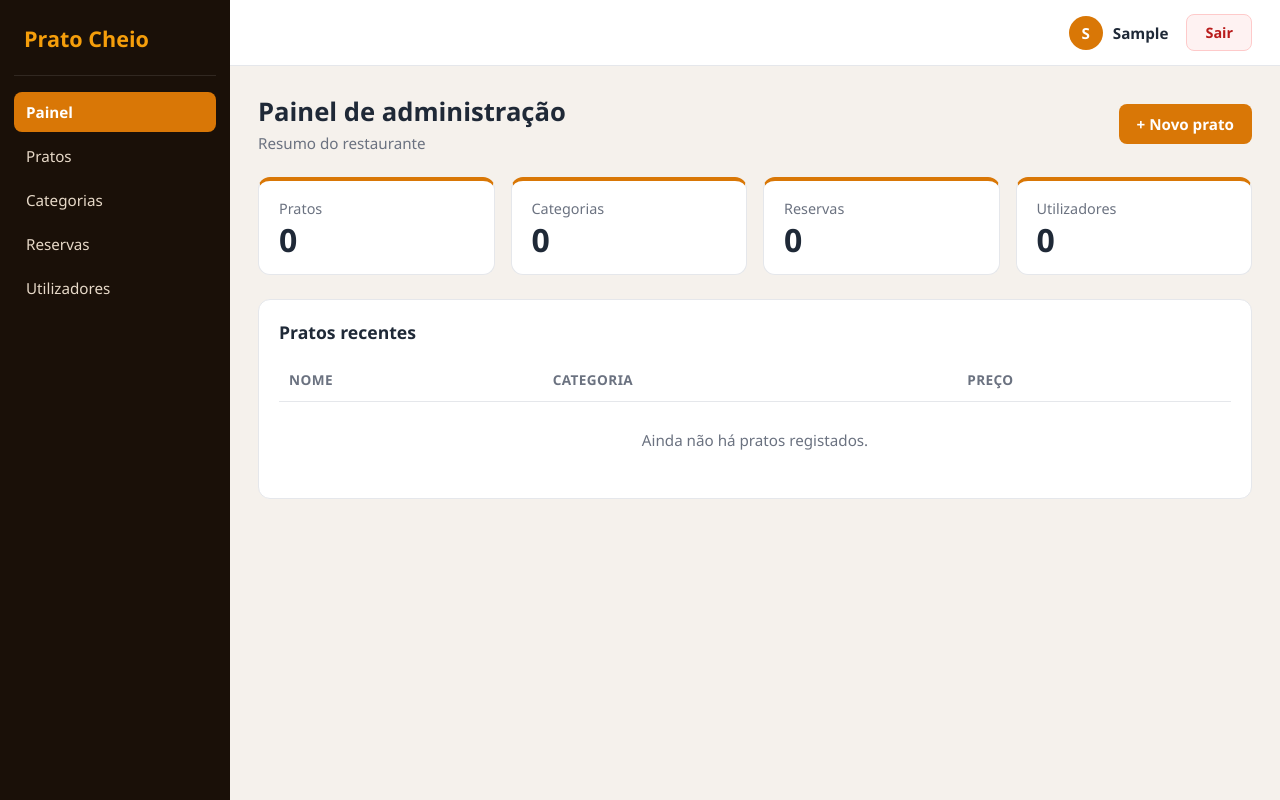
After one commit to kendallcardoso/restaurante, a Django app: page /admin/painel/ in a window 1280 px wide. The commit adds this page. Run offline with Django 5.2, Linux system fonts and the light colour scheme; the visitor is signed in with stand-in values (Sample User, id 1).

Commit message:
Adiciona login por email e painel de administração

```diff
--- a/root/settings.py
+++ b/root/settings.py
@@ -109,7 +109,7 @@ USE_TZ = True
 
 # Static files (CSS, JavaScript, Images)
 # https://docs.djangoproject.com/en/6.1/howto/static-files/
-
+LOGIN_URL = 'login'
 STATIC_URL = 'static/'
 STATIC_ROOT = BASE_DIR / 'staticfiles'
 MEDIA_URL = "/media/"
--- a/root/urls.py
+++ b/root/urls.py
@@ -6,8 +6,7 @@ from django.conf.urls.static import static
 from users import urls
 from Restaurante import urls
 urlpatterns = [
-    path('admin/', admin.site.urls),
-    path('login', include("users.urls")),
+    path('admin/', include("users.urls")),
     path("", include("Restaurante.urls"))
 ]
 if settings.DEBUG:
--- /dev/null
+++ b/users/static/users/css/admin.css
@@ -0,0 +1,321 @@
+/* ===== Painel de administração: Prato Cheio ===== */
+
+:root {
+    --bg-page: #f5f1ec;
+    --bg-side: #1a1008;
+    --side-text: #e7d9c8;
+    --card: #ffffff;
+    --text: #1f2937;
+    --muted: #6b7280;
+    --border: #e5e7eb;
+    --accent: #d97706;
+    --accent-dark: #b45309;
+    --danger: #b91c1c;
+    --danger-bg: #fef2f2;
+    --side-width: 230px;
+}
+
+* {
+    box-sizing: border-box;
+    margin: 0;
+    padding: 0;
+}
+
+body {
+    font-family: "Segoe UI", system-ui, -apple-system, Roboto, Arial, sans-serif;
+    color: var(--text);
+    background: var(--bg-page);
+    min-height: 100vh;
+}
+
+/* ---------- Estrutura ---------- */
+.layout {
+    display: flex;
+    min-height: 100vh;
+}
+
+.content {
+    flex: 1;
+    min-width: 0; /* deixa a tabela fazer scroll sem alargar a página */
+    display: flex;
+    flex-direction: column;
+}
+
+/* ---------- Menu lateral ---------- */
+.sidebar {
+    width: var(--side-width);
+    flex-shrink: 0;
+    background: var(--bg-side);
+    color: var(--side-text);
+    padding: 24px 14px;
+}
+
+.sidebar-brand {
+    font-size: 1.35rem;
+    font-weight: 700;
+    color: #f59e0b;
+    padding: 0 10px 22px;
+    border-bottom: 1px solid rgba(255, 255, 255, 0.1);
+    margin-bottom: 16px;
+}
+
+.sidebar-nav {
+    display: flex;
+    flex-direction: column;
+    gap: 4px;
+}
+
+.sidebar-nav a {
+    color: var(--side-text);
+    text-decoration: none;
+    padding: 10px 12px;
+    border-radius: 8px;
+    font-size: 0.95rem;
+    transition: background 0.2s, color 0.2s;
+}
+
+.sidebar-nav a:hover {
+    background: rgba(255, 255, 255, 0.08);
+}
+
+.sidebar-nav a.active {
+    background: var(--accent);
+    color: #fff;
+    font-weight: 600;
+}
+
+/* ---------- Barra de topo ---------- */
+.topbar {
+    display: flex;
+    align-items: center;
+    justify-content: flex-end;
+    gap: 18px;
+    padding: 14px 28px;
+    background: var(--card);
+    border-bottom: 1px solid var(--border);
+}
+
+.topbar-user {
+    display: flex;
+    align-items: center;
+    gap: 10px;
+}
+
+.avatar {
+    width: 34px;
+    height: 34px;
+    border-radius: 50%;
+    background: var(--accent);
+    color: #fff;
+    display: flex;
+    align-items: center;
+    justify-content: center;
+    font-weight: 700;
+    font-size: 0.95rem;
+}
+
+.topbar-name {
+    font-weight: 600;
+    font-size: 0.95rem;
+}
+
+.logout-form {
+    margin: 0;
+}
+
+/* Botão de logout */
+.btn-logout {
+    font-family: inherit;
+    font-size: 0.9rem;
+    font-weight: 600;
+    color: var(--danger);
+    background: var(--danger-bg);
+    border: 1.5px solid #fecaca;
+    border-radius: 8px;
+    padding: 8px 18px;
+    cursor: pointer;
+    transition: background 0.2s, color 0.2s, border-color 0.2s;
+}
+
+.btn-logout:hover {
+    background: var(--danger);
+    color: #fff;
+    border-color: var(--danger);
+}
+
+.btn-logout:focus-visible {
+    outline: 3px solid rgba(185, 28, 28, 0.35);
+    outline-offset: 2px;
+}
+
+/* ---------- Conteúdo ---------- */
+.main {
+    padding: 28px;
+    display: flex;
+    flex-direction: column;
+    gap: 24px;
+}
+
+.page-head {
+    display: flex;
+    align-items: center;
+    justify-content: space-between;
+    gap: 16px;
+    flex-wrap: wrap;
+}
+
+.page-head h1 {
+    font-size: 1.6rem;
+}
+
+.page-sub {
+    color: var(--muted);
+    margin-top: 4px;
+    font-size: 0.95rem;
+}
+
+.btn-primary {
+    background: var(--accent);
+    color: #fff;
+    text-decoration: none;
+    font-weight: 600;
+    font-size: 0.95rem;
+    padding: 10px 18px;
+    border-radius: 8px;
+    transition: background 0.2s;
+}
+
+.btn-primary:hover {
+    background: var(--accent-dark);
+}
+
+/* ---------- Cartões de números ---------- */
+.stats {
+    display: grid;
+    grid-template-columns: repeat(4, 1fr);
+    gap: 16px;
+}
+
+.stat {
+    background: var(--card);
+    border: 1px solid var(--border);
+    border-top: 4px solid var(--accent);
+    border-radius: 12px;
+    padding: 18px 20px;
+    display: flex;
+    flex-direction: column;
+    gap: 6px;
+}
+
+.stat-label {
+    color: var(--muted);
+    font-size: 0.9rem;
+}
+
+.stat-value {
+    font-size: 2rem;
+    line-height: 1;
+}
+
+/* ---------- Tabela ---------- */
+.panel {
+    background: var(--card);
+    border: 1px solid var(--border);
+    border-radius: 12px;
+    padding: 20px;
+}
+
+.panel h2 {
+    font-size: 1.1rem;
+    margin-bottom: 14px;
+}
+
+.table-wrap {
+    overflow-x: auto;
+}
+
+table {
+    width: 100%;
+    border-collapse: collapse;
+    font-size: 0.95rem;
+}
+
+th,
+td {
+    text-align: left;
+    padding: 12px 10px;
+    border-bottom: 1px solid var(--border);
+    white-space: nowrap;
+}
+
+th {
+    color: var(--muted);
+    font-size: 0.85rem;
+    font-weight: 600;
+    text-transform: uppercase;
+    letter-spacing: 0.4px;
+}
+
+tbody tr:hover {
+    background: #fffaf2;
+}
+
+tbody tr:last-child td {
+    border-bottom: none;
+}
+
+td.empty {
+    text-align: center;
+    color: var(--muted);
+    padding: 28px 10px;
+}
+
+/* ---------- Tablet ---------- */
+@media (max-width: 900px) {
+    .stats {
+        grid-template-columns: repeat(2, 1fr);
+    }
+}
+
+/* ---------- Telemóvel: o menu passa para o topo ---------- */
+@media (max-width: 700px) {
+    .layout {
+        flex-direction: column;
+    }
+
+    .sidebar {
+        width: 100%;
+        padding: 14px 12px 10px;
+    }
+
+    .sidebar-brand {
+        padding: 0 6px 12px;
+        margin-bottom: 10px;
+    }
+
+    .sidebar-nav {
+        flex-direction: row;
+        overflow-x: auto;
+        gap: 6px;
+        padding-bottom: 4px;
+    }
+
+    .sidebar-nav a {
+        white-space: nowrap;
+        padding: 8px 14px;
+    }
+
+    .topbar {
+        padding: 12px 16px;
+    }
+
+    .main {
+        padding: 18px 16px;
+    }
+}
+
+@media (max-width: 420px) {
+    .stats {
+        grid-template-columns: 1fr;
+    }
+}
--- /dev/null
+++ b/users/templates/users/admin.html
@@ -0,0 +1,101 @@
+{% load static %}
+<!DOCTYPE html>
+<html lang="pt">
+<head>
+    <meta charset="UTF-8">
+    <meta name="viewport" content="width=device-width, initial-scale=1.0">
+    <title>Painel de administração | Prato Cheio</title>
+    <link rel="stylesheet" href="{% static 'users/css/admin.css' %}">
+</head>
+<body>
+    <div class="layout">
+
+        <!-- Menu lateral -->
+        <aside class="sidebar">
+            <div class="sidebar-brand">Prato Cheio</div>
+            <nav class="sidebar-nav" aria-label="Menu principal">
+                <a href="#" class="active">Painel</a>
+                <a href="#">Pratos</a>
+                <a href="#">Categorias</a>
+                <a href="#">Reservas</a>
+                <a href="#">Utilizadores</a>
+            </nav>
+        </aside>
+
+        <div class="content">
+
+            <!-- Barra de topo com o botão de logout -->
+            <header class="topbar">
+                <div class="topbar-user">
+                    <span class="avatar" aria-hidden="true">{{ user.get_username|slice:":1"|upper }}</span>
+                    <span class="topbar-name">{{ user.first_name|default:user.get_username }}</span>
+                </div>
+
+                <form method="post" action="{% url 'logout' %}" class="logout-form">
+                    {% csrf_token %}
+                    <button type="submit" class="btn-logout">Sair</button>
+                </form>
+            </header>
+
+            <main class="main">
+                <div class="page-head">
+                    <div>
+                        <h1>Painel de administração</h1>
+                        <p class="page-sub">Resumo do restaurante</p>
+                    </div>
+                    <a href="#" class="btn-primary">+ Novo prato</a>
+                </div>
+
+                <!-- Números principais -->
+                <section class="stats" aria-label="Resumo">
+                    <article class="stat">
+                        <span class="stat-label">Pratos</span>
+                        <strong class="stat-value">{{ total_pratos|default:"0" }}</strong>
+                    </article>
+                    <article class="stat">
+                        <span class="stat-label">Categorias</span>
+                        <strong class="stat-value">{{ total_categorias|default:"0" }}</strong>
+                    </article>
+                    <article class="stat">
+                        <span class="stat-label">Reservas</span>
+                        <strong class="stat-value">{{ total_reservas|default:"0" }}</strong>
+                    </article>
+                    <article class="stat">
+                        <span class="stat-label">Utilizadores</span>
+                        <strong class="stat-value">{{ total_utilizadores|default:"0" }}</strong>
+                    </article>
+                </section>
+
+                <!-- Tabela de pratos -->
+                <section class="panel">
+                    <h2>Pratos recentes</h2>
+                    <div class="table-wrap">
+                        <table>
+                            <thead>
+                                <tr>
+                                    <th>Nome</th>
+                                    <th>Categoria</th>
+                                    <th>Preço</th>
+                                </tr>
+                            </thead>
+                            <tbody>
+                                {% for prato in pratos %}
+                                <tr>
+                                    <td>{{ prato.nome }}</td>
+                                    <td>{{ prato.categoria }}</td>
+                                    <td>{{ prato.preco }} Kz</td>
+                                </tr>
+                                {% empty %}
+                                <tr>
+                                    <td colspan="3" class="empty">Ainda não há pratos registados.</td>
+                                </tr>
+                                {% endfor %}
+                            </tbody>
+                        </table>
+                    </div>
+                </section>
+            </main>
+        </div>
+    </div>
+</body>
+</html>
--- a/users/urls.py
+++ b/users/urls.py
@@ -1,5 +1,8 @@
 from django.urls import path
 from . import views
+from django.contrib.auth.views import LogoutView
 urlpatterns=[
-    path("", views.login , name="login")
+    path('', views.login_view, name='login'),
+    path('painel/', views.adminpage, name='adminpage'),
+    path('logout/', LogoutView.as_view(next_page='login'), name='logout'),
 ]
--- a/users/views.py
+++ b/users/views.py
@@ -1,5 +1,36 @@
-from django.shortcuts import render
+from django.shortcuts import render,redirect
+from .models import User
+from django.contrib.auth import authenticate,login,get_user_model
 
 # Create your views here.
-def login(request):
-    pass
+User= get_user_model()
+from django.contrib.auth import authenticate, get_user_model, login as auth_login
+from django.contrib.auth.decorators import login_required
+from django.shortcuts import render, redirect
+
+User = get_user_model()
+
+
+def login_view(request):
+    if request.method == "POST":
+        email = request.POST.get("email", "").strip()
+        senha = request.POST.get("password", "")
+
+        try:
+            utilizador = User.objects.get(email__iexact=email)
+        except User.DoesNotExist:
+            return render(request, "users/login.html", {"sms": "Email não encontrado."})
+
+        user = authenticate(request, username=utilizador.get_username(), password=senha)
+        if user is None:
+            return render(request, "users/login.html", {"sms": "Senha errada."})
+
+        auth_login(request, user)
+        return redirect("adminpage")
+
+    return render(request, "users/login.html")
+
+
+@login_required
+def adminpage(request):
+    return render(request, "users/admin.html")
```
Also changed, not shown: users/static/users/css/login.css (added, +194 -0 lines), users/templates/users/login.html (+45 -2 lines), Restaurante/static/restaurante/img/descarregar.png (added).
